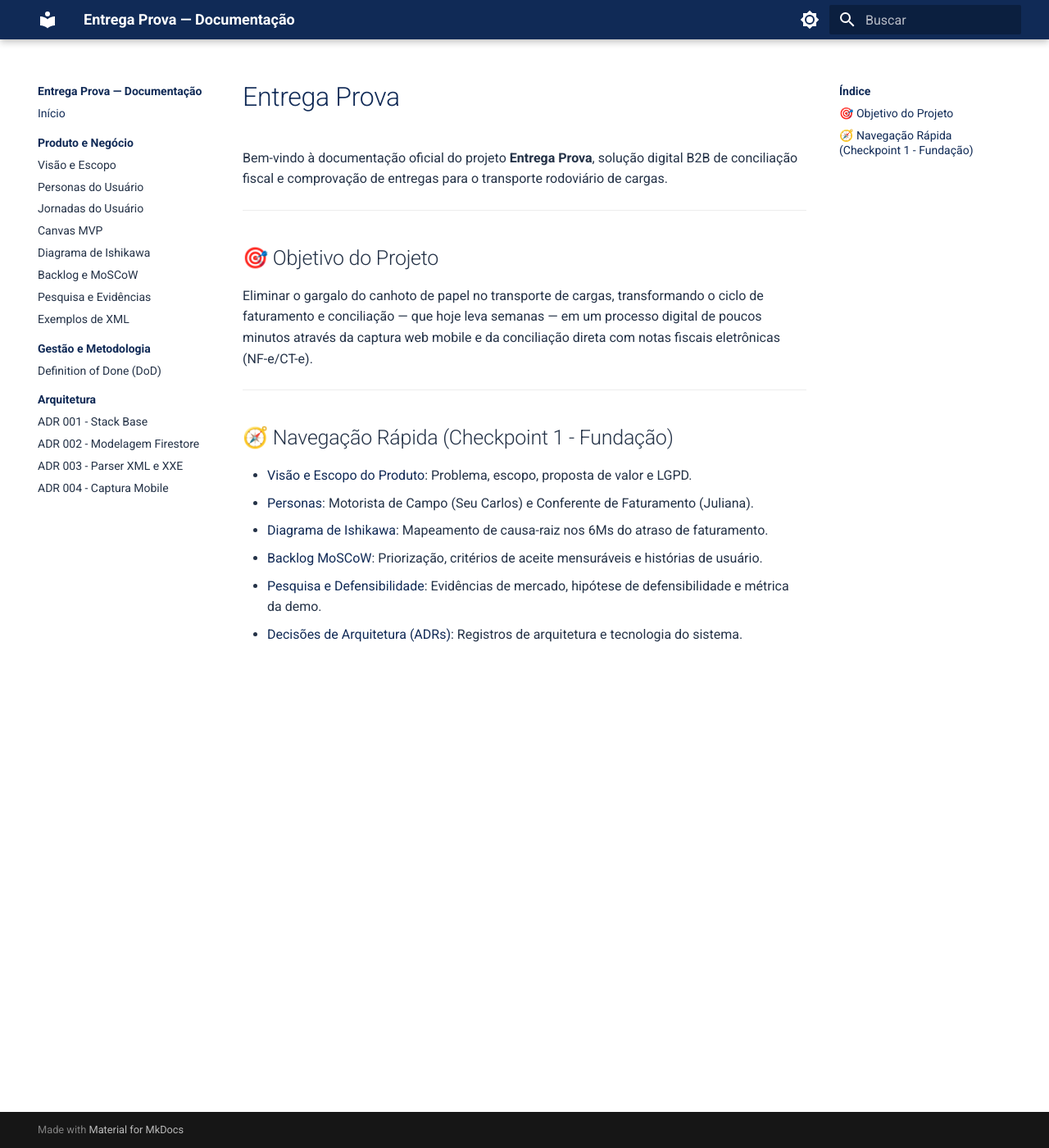
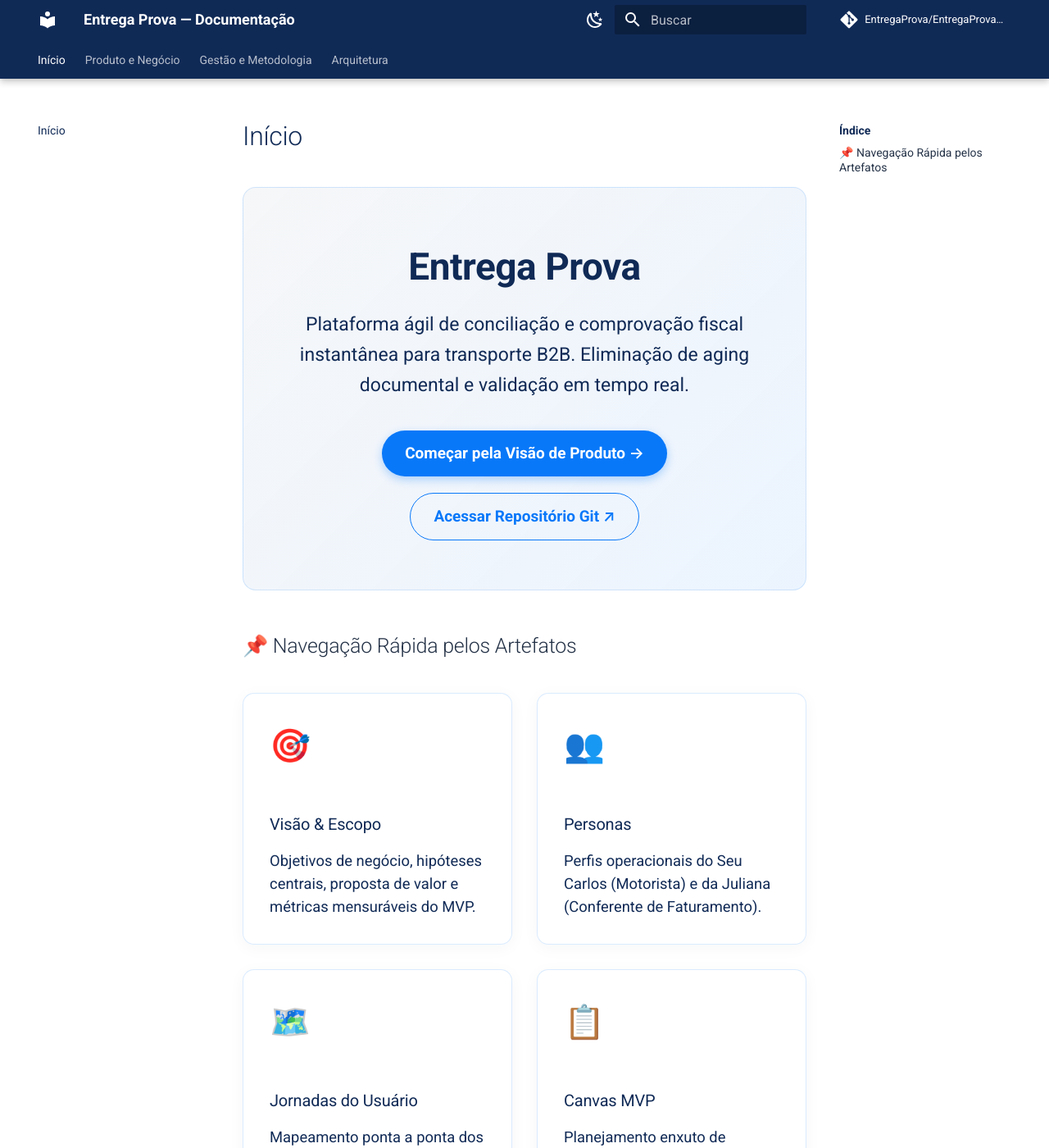
Before and after one commit to EntregaProva/EntregaProva-documentation, an MkDocs documentation site: the page built from docs/index.md, in a window 1280 px wide and 1400 px high. Shown: the whole window at 82% size. Built offline with MkDocs 1.6.1 and Material for MkDocs 9.7.7, drawn with Linux system fonts in a browser that asks for light colours; comment, search, counter and statistics services are not loaded; some of the changed text lies outside the part shown.

Commit message:
style: atualiza layout do portal com cards interativos e tema refinado

```diff
--- a/docs/assets/css/extra.css
+++ b/docs/assets/css/extra.css
@@ -31,3 +31,177 @@
   border-left-color: #0878F9;
   background-color: rgba(220, 235, 255, 0.25);
 }
+/* Variáveis de Cores do Projeto */
+:root {
+  --ep-navy: #102A56;
+  --ep-blue: #0878F9;
+  --ep-light-blue: #DCEBFF;
+  --ep-card-bg: rgba(255, 255, 255, 0.85);
+  --ep-card-border: rgba(8, 120, 249, 0.15);
+  --md-primary-fg-color: #102A56;
+  --md-accent-fg-color: #0878F9;
+}
+
+[data-md-color-scheme="slate"] {
+  --ep-card-bg: rgba(30, 41, 59, 0.7);
+  --ep-card-border: rgba(220, 235, 255, 0.1);
+}
+
+/* Header com efeito de vidro (Glassmorphism sutil) */
+.md-header {
+  backdrop-filter: blur(10px);
+  -webkit-backdrop-filter: blur(10px);
+}
+
+/* Botão Flutuante 'Voltar ao Topo' estilizado */
+.md-top {
+  border-radius: 50%;
+  box-shadow: 0 4px 14px rgba(8, 120, 249, 0.35);
+  transition: transform 0.2s ease;
+}
+.md-top:hover {
+  transform: translateY(-3px) scale(1.05);
+}
+
+/* Hero Section na Index */
+.hero-banner {
+  padding: 3rem 1.5rem;
+  margin-bottom: 2.5rem;
+  border-radius: 16px;
+  background: linear-gradient(135deg, rgba(16, 42, 86, 0.04) 0%, rgba(8, 120, 249, 0.08) 100%);
+  border: 1px solid var(--ep-card-border);
+  text-align: center;
+}
+
+.hero-title {
+  font-size: 2.3rem;
+  font-weight: 800;
+  color: var(--ep-navy);
+  margin-bottom: 0.8rem;
+  letter-spacing: -0.5px;
+}
+
+[data-md-color-scheme="slate"] .hero-title {
+  color: #fff;
+}
+
+.hero-subtitle {
+  font-size: 1.15rem;
+  color: var(--md-default-fg-color--light);
+  max-width: 680px;
+  margin: 0 auto 1.8rem auto;
+  line-height: 1.6;
+}
+
+/* Grid de Cards Interativos */
+.grid-cards {
+  display: grid;
+  grid-template-columns: repeat(auto-fit, minmax(280px, 1fr));
+  gap: 1.5rem;
+  margin: 2rem 0;
+}
+
+.custom-card {
+  display: flex;
+  flex-direction: column;
+  justify-content: space-between;
+  padding: 1.6rem;
+  border-radius: 14px;
+  background: var(--ep-card-bg);
+  border: 1px solid var(--ep-card-border);
+  box-shadow: 0 4px 20px rgba(16, 42, 86, 0.04);
+  transition: all 0.3s cubic-bezier(0.16, 1, 0.3, 1);
+  text-decoration: none !important;
+  color: inherit !important;
+  position: relative;
+  overflow: hidden;
+}
+
+.custom-card::before {
+  content: "";
+  position: absolute;
+  top: 0;
+  left: 0;
+  width: 4px;
+  height: 100%;
+  background: var(--ep-blue);
+  opacity: 0;
+  transition: opacity 0.3s ease;
+}
+
+.custom-card:hover {
+  transform: translateY(-6px);
+  box-shadow: 0 14px 28px rgba(8, 120, 249, 0.16);
+  border-color: var(--ep-blue);
+}
+
+.custom-card:hover::before {
+  opacity: 1;
+}
+
+.card-icon {
+  font-size: 2rem;
+  margin-bottom: 0.8rem;
+  display: inline-block;
+}
+
+.card-title {
+  font-size: 1.2rem;
+  font-weight: 700;
+  margin: 0 0 0.5rem 0;
+  color: var(--ep-navy);
+}
+
+[data-md-color-scheme="slate"] .card-title {
+  color: #fff;
+}
+
+.card-desc {
+  font-size: 0.92rem;
+  line-height: 1.5;
+  color: var(--md-default-fg-color--light);
+  margin: 0;
+}
+
+/* Botões Modernos em Pílula (Call to Action) */
+.btn-group {
+  display: flex;
+  gap: 1rem;
+  justify-content: center;
+  flex-wrap: wrap;
+}
+
+.btn-pill {
+  display: inline-flex;
+  align-items: center;
+  gap: 0.5rem;
+  padding: 0.65rem 1.4rem;
+  border-radius: 999px;
+  font-weight: 600;
+  font-size: 0.95rem;
+  text-decoration: none !important;
+  transition: all 0.25s ease;
+}
+
+.btn-primary {
+  background-color: var(--ep-blue);
+  color: #ffffff !important;
+  box-shadow: 0 4px 12px rgba(8, 120, 249, 0.3);
+}
+
+.btn-primary:hover {
+  background-color: var(--ep-navy);
+  transform: translateY(-2px);
+  box-shadow: 0 6px 18px rgba(16, 42, 86, 0.35);
+}
+
+.btn-outline {
+  border: 1.5px solid var(--ep-blue);
+  color: var(--ep-blue) !important;
+  background: transparent;
+}
+
+.btn-outline:hover {
+  background-color: var(--ep-light-blue);
+  transform: translateY(-2px);
+}
--- a/docs/index.md
+++ b/docs/index.md
@@ -1,19 +1,67 @@
-# Entrega Prova
-
-Bem-vindo à documentação oficial do projeto **Entrega Prova**, solução digital B2B de conciliação fiscal e comprovação de entregas para o transporte rodoviário de cargas.
-
+---
+hide:
+  - feedback
 ---
 
-## 🎯 Objetivo do Projeto
-Eliminar o gargalo do canhoto de papel no transporte de cargas, transformando o ciclo de faturamento e conciliação — que hoje leva semanas — em um processo digital de poucos minutos através da captura web mobile e da conciliação direta com notas fiscais eletrônicas (NF-e/CT-e).
+<div class="hero-banner">
+  <div class="hero-title">Entrega Prova</div>
+  <div class="hero-subtitle">
+    Plataforma ágil de conciliação e comprovação fiscal instantânea para transporte B2B. Eliminação de aging documental e validação em tempo real.
+  </div>
+  <div class="btn-group">
+    <a href="produto/visao-e-escopo/" class="btn-pill btn-primary">Começar pela Visão de Produto →</a>
+    <a href="https://github.com/marcelovitorfilho/EntregaProva-documentation" class="btn-pill btn-outline" target="_blank">Acessar Repositório Git ↗</a>
+  </div>
+</div>
 
----
+## 📌 Navegação Rápida pelos Artefatos
 
-## 🧭 Navegação Rápida (Checkpoint 1 - Fundação)
+<div class="grid-cards">
+  <a href="produto/visao-e-escopo/" class="custom-card">
+    <div>
+      <span class="card-icon">🎯</span>
+      <h3 class="card-title">Visão & Escopo</h3>
+      <p class="card-desc">Objetivos de negócio, hipóteses centrais, proposta de valor e métricas mensuráveis do MVP.</p>
+    </div>
+  </a>
 
-* [Visão e Escopo do Produto](produto/visao-e-escopo.md): Problema, escopo, proposta de valor e LGPD.
-* [Personas](produto/personas.md): Motorista de Campo (Seu Carlos) e Conferente de Faturamento (Juliana).
-* [Diagrama de Ishikawa](produto/ishikawa.md): Mapeamento de causa-raiz nos 6Ms do atraso de faturamento.
-* [Backlog MoSCoW](produto/requisitos-moscow.md): Priorização, critérios de aceite mensuráveis e histórias de usuário.
-* [Pesquisa e Defensibilidade](produto/pesquisa-e-evidencias.md): Evidências de mercado, hipótese de defensibilidade e métrica da demo.
-* [Decisões de Arquitetura (ADRs)](arquitetura/adrs/001-stack-base.md): Registros de arquitetura e tecnologia do sistema.
+  <a href="produto/personas/" class="custom-card">
+    <div>
+      <span class="card-icon">👥</span>
+      <h3 class="card-title">Personas</h3>
+      <p class="card-desc">Perfis operacionais do Seu Carlos (Motorista) e da Juliana (Conferente de Faturamento).</p>
+    </div>
+  </a>
+
+  <a href="produto/jornada/" class="custom-card">
+    <div>
+      <span class="card-icon">🗺️</span>
+      <h3 class="card-title">Jornadas do Usuário</h3>
+      <p class="card-desc">Mapeamento ponta a ponta dos pontos de contato e emoções desde a doca até o faturamento.</p>
+    </div>
+  </a>
+
+  <a href="produto/canvas-mvp/" class="custom-card">
+    <div>
+      <span class="card-icon">📋</span>
+      <h3 class="card-title">Canvas MVP</h3>
+      <p class="card-desc">Planejamento enxuto de entregas, jornadas essenciais, requisitos Must-Have e FinOps.</p>
+    </div>
+  </a>
+
+  <a href="produto/requisitos-moscow/" class="custom-card">
+    <div>
+      <span class="card-icon">📊</span>
+      <h3 class="card-title">Backlog & MoSCoW</h3>
+      <p class="card-desc">Priorização estrita dos requisitos técnicos e funcionais alinhados aos critérios do DoD.</p>
+    </div>
+  </a>
+
+  <a href="gestao/dod/" class="custom-card">
+    <div>
+      <span class="card-icon">✅</span>
+      <h3 class="card-title">Definition of Done</h3>
+      <p class="card-desc">Critérios inegociáveis de engenharia, esteira de CI, testes vinculados e LGPD.</p>
+    </div>
+  </a>
+</div>
--- a/mkdocs.yml
+++ b/mkdocs.yml
@@ -1,29 +1,37 @@
 site_name: Entrega Prova — Documentação
-site_description: Documentação Oficial do Projeto de Extensão Entrega Prova
-site_author: Equipe Entrega Prova
+site_url: https://marcelovitorfilho.github.io/EntregaProva-documentation/
+repo_url: https://github.com/marcelovitorfilho/EntregaProva-documentation
+repo_name: EntregaProva/EntregaProva-documentation
 
 theme:
   name: material
   language: pt-BR
   palette:
+    # Modo Claro
     - scheme: default
       primary: custom
       accent: custom
       toggle:
-        icon: material/brightness-7
-        name: Mudar para modo escuro
+        icon: material/weather-night
+        name: Alternar para modo escuro
+    # Modo Escuro
     - scheme: slate
       primary: custom
       accent: custom
       toggle:
-        icon: material/brightness-4
-        name: Mudar para modo claro
+        icon: material/weather-sunny
+        name: Alternar para modo claro
   features:
-    - navigation.instant
-    - navigation.tracking
-    - navigation.sections
-    - navigation.expand
-    - content.code.copy
+    - navigation.top               # Botão flutuante 'Voltar ao topo'
+    - navigation.instant           # Carregamento SPA sem recarregar tela inteira
+    - navigation.tracking          # Atualiza URL conforme o scroll
+    - navigation.tabs              # Abas de categorias no topo
+    - navigation.tabs.sticky       # Abas fixas no topo ao rolar
+    - navigation.sections          # Agrupamento elegante na barra lateral
+    - navigation.expand            # Pastas abertas por padrão
+    - search.suggest               # Sugestões inteligentes na busca
+    - search.highlight             # Destaque de termos pesquisados
+    - content.code.copy            # Botão de copiar código em 1 clique
 
 extra_css:
   - assets/css/extra.css
@@ -32,12 +40,12 @@ markdown_extensions:
   - admonition
   - pymdownx.details
   - pymdownx.superfences
-  - pymdownx.highlight:
-      anchor_linenums: true
   - pymdownx.inlinehilite
-  - tables
-  - toc:
-      permalink: true
+  - pymdownx.snippets
+  - pymdownx.tabbed:
+      alternate_style: true
+  - attr_list
+  - md_in_html
 
 nav:
   - Início: index.md
```
